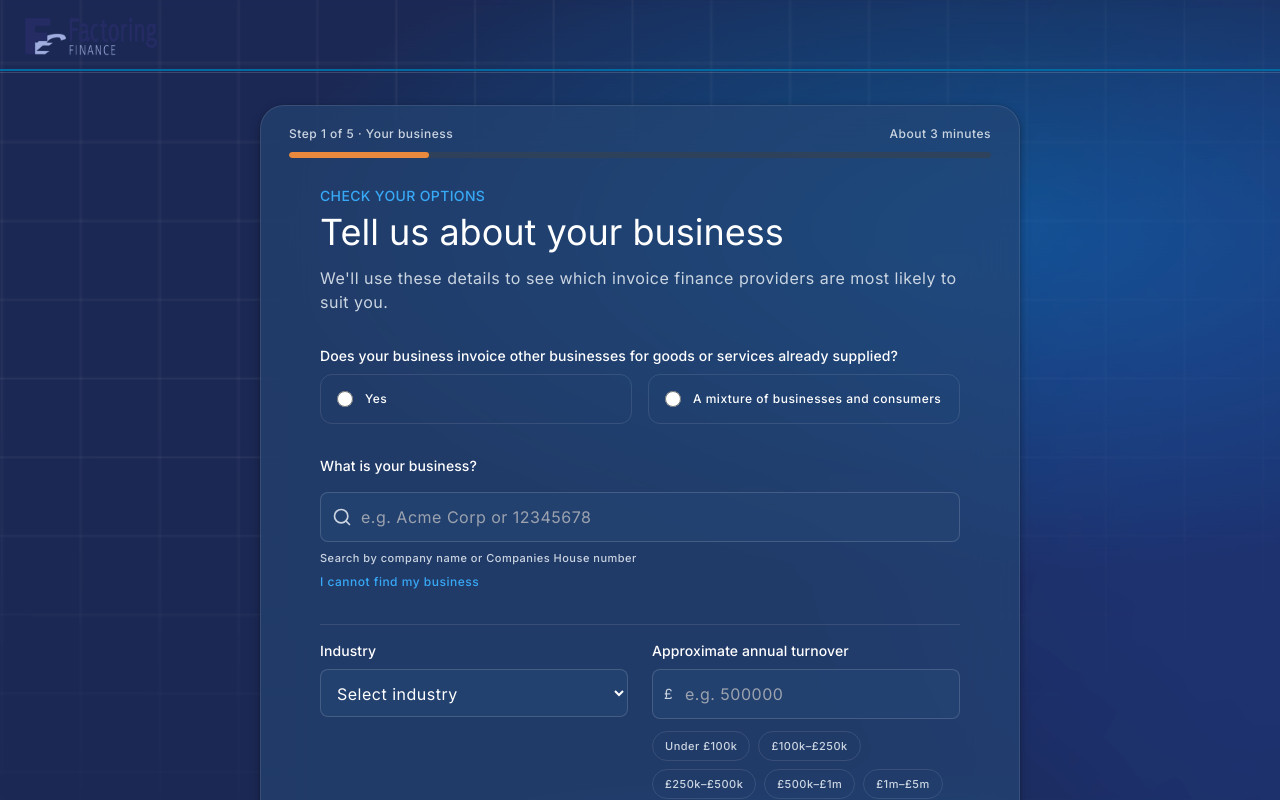
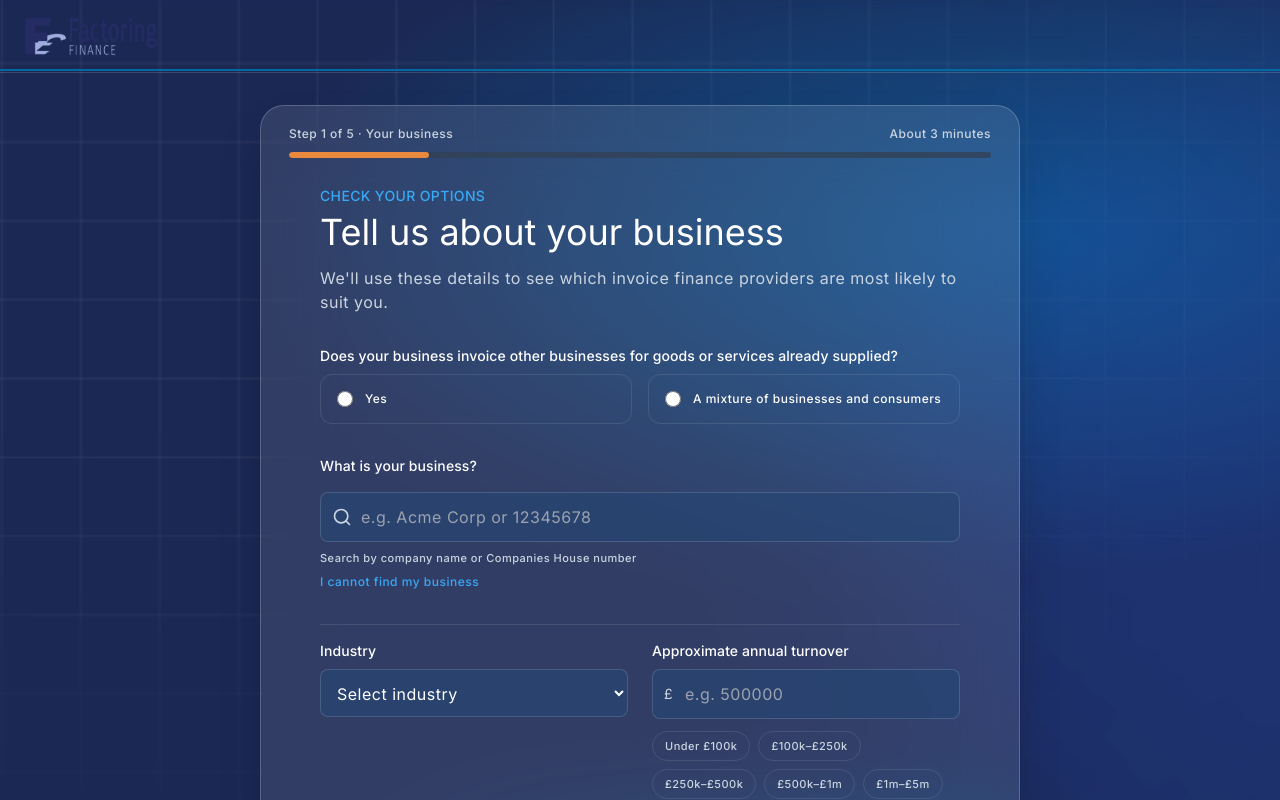
Before and after one commit to markfromearth/FFform, a React (Vite) app: page / in a window 1280 px wide. Shown: the top 800 px of the page. Built offline with nearby package versions, Linux system fonts and the light colour scheme.

Commit message:
Enhance glassmorphism effect on form container

```diff
--- a/src/App.tsx
+++ b/src/App.tsx
@@ -66,7 +66,7 @@ const AppContent: React.FC = () => {
       <Header />
 
       <main id="main-content" className="flex-1 w-full py-8 flex justify-center px-4 sm:px-6" tabIndex={-1}>
-        <section className="w-full max-w-[760px] bg-surface backdrop-blur-xl rounded-[24px] border border-outline-variant shadow-elevation-3 overflow-hidden flex flex-col">
+        <section className="w-full max-w-[760px] bg-white/10 backdrop-blur-2xl rounded-[24px] border border-white/20 shadow-2xl overflow-hidden flex flex-col">
 
           {/* Progress Bar (omitted on complete) */}
           {!isComplete && (
```
